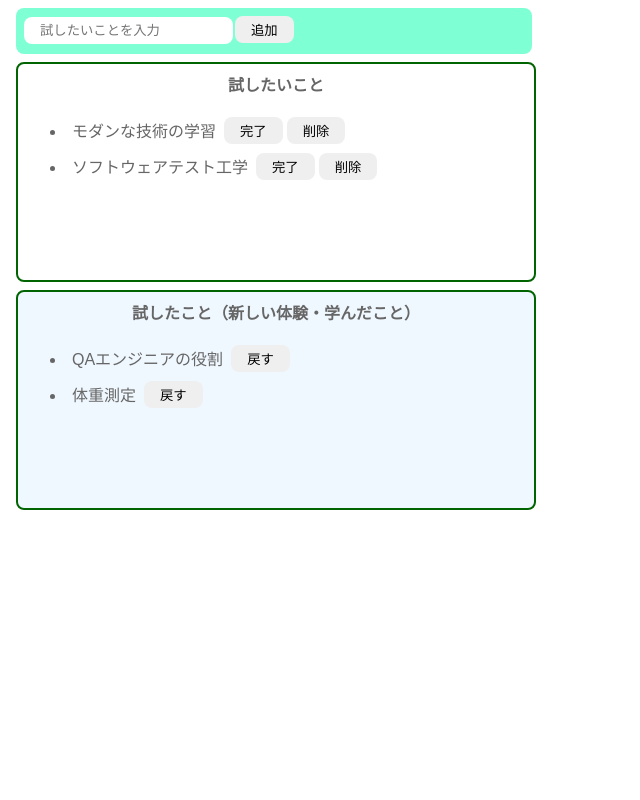
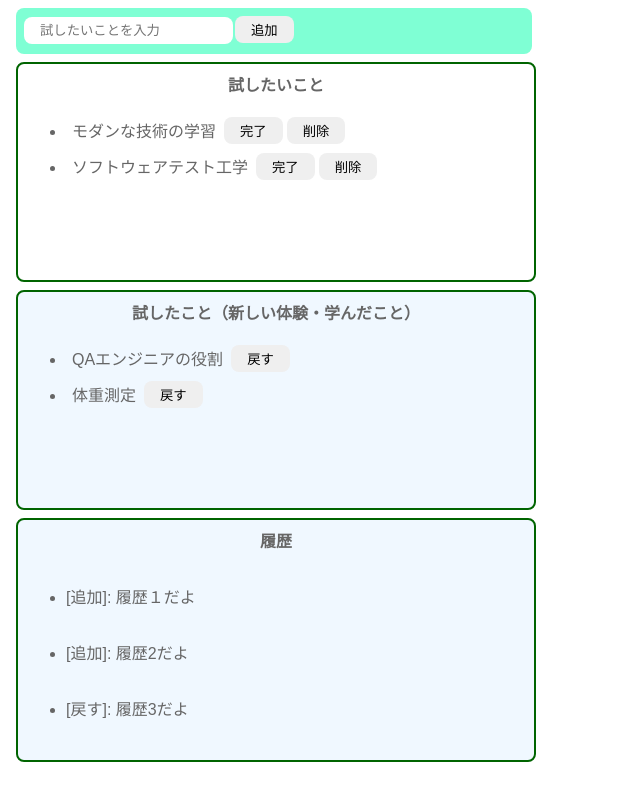
Before and after one commit to h-waji/my-react-app2, a React (Create React App) app: page / in a window 1280 px wide. Shown: the whole page, without its empty margins (0-640 px from the left). Built offline with nearby package versions, Linux system fonts and the light colour scheme.

Commit message:
feat: add histories

```diff
--- a/src/App.jsx
+++ b/src/App.jsx
@@ -8,6 +8,7 @@ export const App = () => {
     const [itemText, setItemText] = useState("");
     const [incompleteItems, setIncompleteItems] = useState(["モダンな技術の学習", "ソフトウェアテスト工学"]);
     const [completeItems, setCompleteItems] = useState(["QAエンジニアの役割", "体重測定"]);
+    const [histories, setHistories] = useState(["[追加]: 履歴１だよ", "[追加]: 履歴2だよ", "[戻す]: 履歴3だよ"]);
 
     const onChangeItemText = (event) => setItemText(event.target.value);
 
@@ -16,12 +17,18 @@ export const App = () => {
         const newItems = [...incompleteItems, itemText];
         console.log(newItems);
         setIncompleteItems(newItems);
+        // 履歴
+        const newHistories = [...histories, `[追加]: ${itemText}`];
+        setHistories(newHistories);
     };
 
     const onClickDelete = (i) => {
         const newItems = [...incompleteItems];
         newItems.splice(i, 1);
         setIncompleteItems(newItems);
+        // 履歴
+        const newHistories = [...histories, `[削除]: ${incompleteItems.pop()}`];
+        setHistories(newHistories);
     };
 
     const onClickComplete = (i) => {
@@ -30,6 +37,9 @@ export const App = () => {
         const newCompleteItems = [...completeItems, incompleteItems[i]];
         setIncompleteItems(newIncompleteItems);
         setCompleteItems(newCompleteItems);
+        // 履歴
+        const newHistories = [...histories, `[完了]: ${incompleteItems[i]}`];
+        setHistories(newHistories);
     };
 
     const onClickBack = (i) => {
@@ -38,6 +48,9 @@ export const App = () => {
         const newIncompleteItems = [...incompleteItems, completeItems[i]];
         setCompleteItems(newCompleteItems);
         setIncompleteItems(newIncompleteItems);
+        // 履歴
+        const newHistories = [...histories, `[戻す]: ${completeItems[i]}`];
+        setHistories(newHistories);
     };
 
     const isMaxLimit = incompleteItems.length >= 6;
@@ -52,6 +65,18 @@ export const App = () => {
             )}
             <IncompleteItems items={incompleteItems} onClickComplete={onClickComplete} onClickDelete={onClickDelete} />
             <CompleteItems items={completeItems} onClickBack={onClickBack} />
+            <div className='complete-area'>
+                <p className='title'>履歴</p>
+                <ul>
+                    {histories.map((history) => (
+                        <li key={history}>
+                            <div className='list-row'>
+                                <p>{history}</p>
+                            </div>
+                        </li>
+                    ))}
+                </ul>
+            </div>
         </>
     );
 }
```
